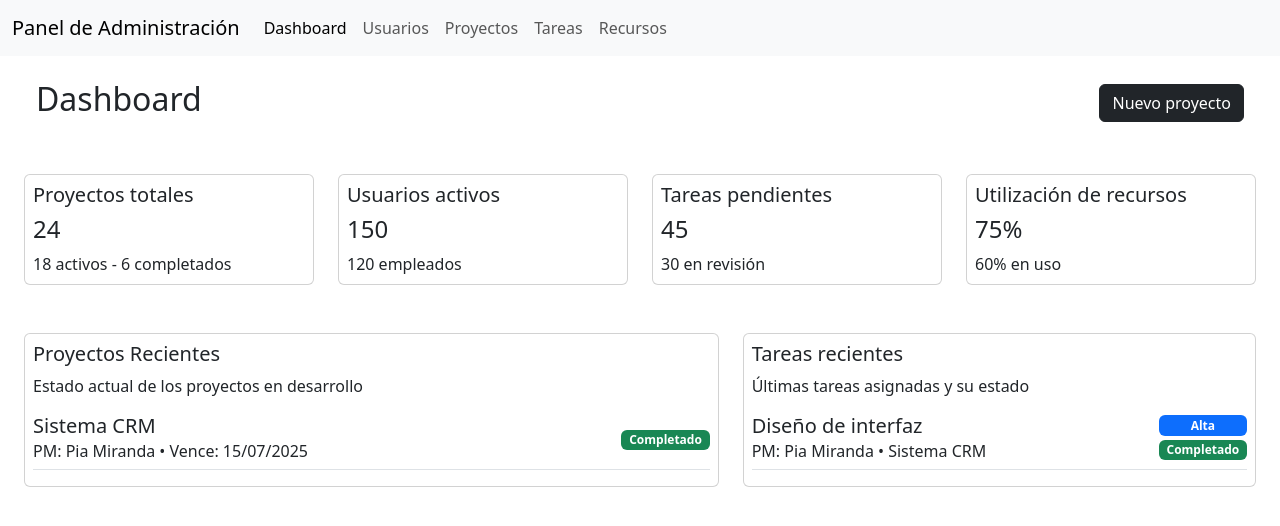
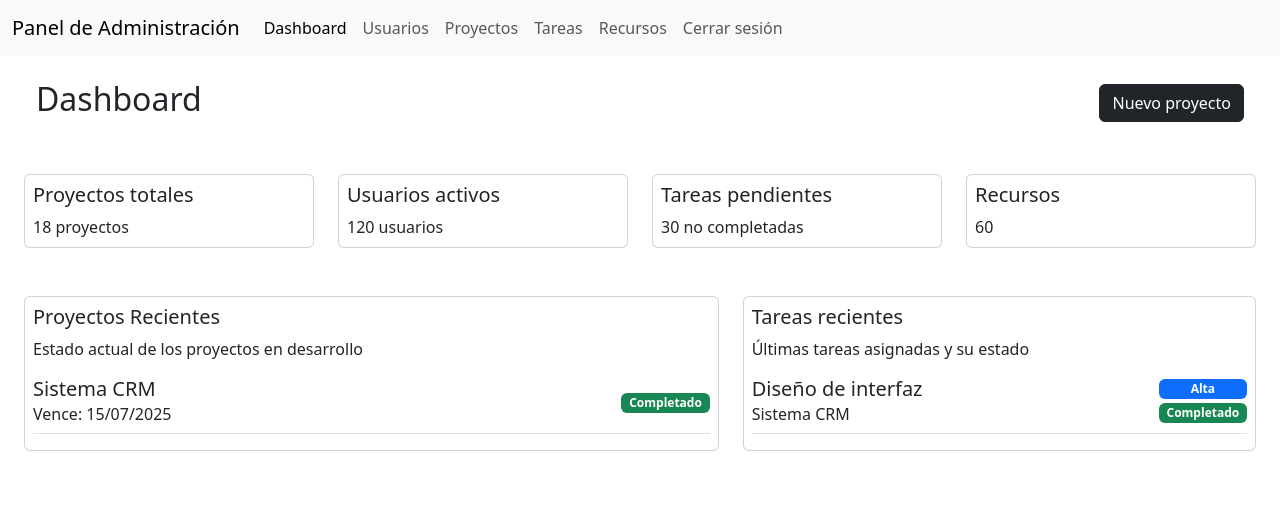
Before and after one commit to MartinPPY/Gesti-n-Empresarial, an Angular app: page /admin/dashboard in a window 1280 px wide. Shown: the top 526 px of the page. Built offline with nearby package versions, Linux system fonts and the light colour scheme.

Commit message:
agregando funcionalidades y validaciones

```diff
--- a/src/app/admin/admin.html
+++ b/src/app/admin/admin.html
@@ -22,6 +22,10 @@
                 <li class="nav-item">
                     <a class="nav-link" routerLink="/admin/resources">Recursos</a>
                 </li>
+
+                <li class="nav-item">
+                    <button class="nav-link" (click)="logOut()">Cerrar sesión</button>
+                </li>
             </ul>
         </div>
     </div>
--- a/src/app/admin/admin.ts
+++ b/src/app/admin/admin.ts
@@ -1,5 +1,5 @@
-import { Component } from '@angular/core';
-import { RouterLink, RouterOutlet } from '@angular/router';
+import { Component, inject } from '@angular/core';
+import { Router, RouterLink, RouterOutlet } from '@angular/router';
 
 @Component({
   selector: 'app-admin',
@@ -9,4 +9,10 @@ import { RouterLink, RouterOutlet } from '@angular/router';
 })
 export class Admin {
 
+  private router:Router = inject(Router)
+
+  logOut(){
+    this.router.navigate(['/log-in'])
+  }
+
 }
--- a/src/app/admin/components/dashboard/dashboard.html
+++ b/src/app/admin/components/dashboard/dashboard.html
@@ -5,7 +5,7 @@
         </article>
 
         <article class="col-6 col-lg-3 d-flex justify-content-end align-items-center">
-            <a class="btn btn-dark">Nuevo proyecto</a>
+            <a class="btn btn-dark" routerLink="/admin/projects">Nuevo proyecto</a>
         </article>
     </section>
 </main>
@@ -15,26 +15,22 @@
 
         <article class="card col-lg p-2">
             <h5 class="card-title">Proyectos totales</h5>
-            <h4>24</h4>
-            <p class="card-text">18 activos - 6 completados</p>
+            <p class="card-text">18 proyectos</p>
         </article>
 
         <article class="card col-lg p-2">
             <h5 class="card-title">Usuarios activos</h5>
-            <h4>150</h4>
-            <p class="card-text">120 empleados</p>
+            <p class="card-text">120 usuarios</p>
         </article>
 
         <article class="card col-lg p-2">
             <h5 class="card-title">Tareas pendientes</h5>
-            <h4>45</h4>
-            <p class="card-text">30 en revisión</p>
+            <p class="card-text">30 no completadas</p>
         </article>
 
         <article class="card col-lg p-2">
-            <h5 class="card-title">Utilización de recursos</h5>
-            <h4>75%</h4>
-            <p class="card-text">60% en uso</p>
+            <h5 class="card-title">Recursos</h5>
+            <p class="card-text">60</p>
         </article>
 
     </section>
@@ -48,7 +44,7 @@
             <div class="d-flex justify-content-between align-items-center border-bottom pb-2 mb-2">
                 <div>
                     <h5 class="card-title">Sistema CRM</h5>
-                    <h6 class="card-subtitle">PM: Pia Miranda • Vence: 15/07/2025</h6>
+                    <h6 class="card-subtitle">Vence: 15/07/2025</h6>
                 </div>
                 <div>
                     <span class="badge text-bg-success">Completado</span>
@@ -63,7 +59,7 @@
             <div class="d-flex justify-content-between align-items-center border-bottom pb-2 mb-2">
                 <div>
                     <h5 class="card-title">Diseño de interfaz</h5>
-                    <h6 class="card-subtitle"> PM: Pia Miranda • Sistema CRM </h6>
+                    <h6 class="card-subtitle">Sistema CRM </h6>
                 </div>
                 <div class="d-flex gap-1 flex-column">
                     <span class="badge text-bg-primary">Alta</span>
--- a/src/app/admin/components/dashboard/dashboard.ts
+++ b/src/app/admin/components/dashboard/dashboard.ts
@@ -1,8 +1,9 @@
 import { Component } from '@angular/core';
+import { RouterLink } from '@angular/router';
 
 @Component({
   selector: 'app-dashboard',
-  imports: [],
+  imports: [RouterLink],
   templateUrl: './dashboard.html',
   styleUrl: './dashboard.scss'
 })
--- a/src/app/admin/components/projects/projects.ts
+++ b/src/app/admin/components/projects/projects.ts
@@ -41,6 +41,15 @@ export class Projects implements OnInit {
   }
 
   addProject() {
+
+    if (this.projectForm.invalid) {
+      Swal.fire({
+        icon: 'error',
+        text: 'Revisa que los campos esten completos'
+      })
+      return
+    }
+
     const { name, dateInit, dateEnd } = this.projectForm.value
 
     console.log(this.projectForm.value)
--- a/src/app/admin/components/resources/resources.ts
+++ b/src/app/admin/components/resources/resources.ts
@@ -2,6 +2,7 @@ import { Component, inject, OnInit } from '@angular/core';
 import { FormBuilder, FormGroup, ReactiveFormsModule, Validators } from '@angular/forms';
 import { Project, Resource } from '../../models/interfaces';
 import { Admin } from '../../../services/admin';
+import Swal from 'sweetalert2';
 
 @Component({
   selector: 'app-resources',
@@ -50,7 +51,13 @@ export class Resources implements OnInit {
     const { name, projectId } = this.resourceForm.value
     this.adminService.addResource(name, parseInt(projectId)).subscribe({
       next: (res: any) => {
-        console.log('recurso agregado')
+        Swal.fire({
+          icon: 'success',
+          text: 'Recurso agregado correctamente',
+          timer: 2000
+        })
+        this.getResources()
+        this.resourceForm.reset()
       }
     })
   }
@@ -81,7 +88,13 @@ export class Resources implements OnInit {
     console.log(name, projectId, this.resourceId)
     this.adminService.updateResource(name, parseInt(projectId), this.resourceId).subscribe({
       next: (res: any) => {
-        console.log(res)
+        Swal.fire({
+          icon: 'success',
+          text: 'Recurso actualizado',
+          timer: 2000
+        })
+
+        this.getResources()
       }
     })
   }
--- a/src/app/admin/components/task/task.ts
+++ b/src/app/admin/components/task/task.ts
@@ -53,10 +53,21 @@ export class Task implements OnInit {
 
     this.adminServices.addTask(name, state, priority, employeeId, projectId).subscribe({
       next: (res: any) => {
-        console.log(res)
+        Swal.fire({
+          icon: 'success',
+          text: 'Tarea agregada correctamente',
+          timer: 2000
+        })
+        this.taskForm.reset()
+        this.getTasks()
       },
       error: (err: any) => {
         console.error(err)
+        Swal.fire({
+          icon: 'error',
+          text: 'No se ha podido agregar la tarea!',
+          timer: 2000
+        })
       }
     })
 
@@ -115,6 +126,7 @@ export class Task implements OnInit {
           timer: 2000
         })
         this.getTasks()
+        this.taskForm.reset()
 
       }
     })
--- a/src/app/admin/components/users/users.html
+++ b/src/app/admin/components/users/users.html
@@ -138,9 +138,6 @@
 
                 </form>
             </div>
-            <div class="modal-footer">
-                <button type="button" class="btn btn-secondary" data-bs-dismiss="modal">Cerrar</button>
-            </div>
         </div>
     </div>
 </div>
--- a/src/app/admin/components/users/users.ts
+++ b/src/app/admin/components/users/users.ts
@@ -100,22 +100,31 @@ export class Users implements OnInit {
   }
 
   addUser() {
+
+    if (this.userForm.invalid) {
+      Swal.fire({
+        icon: 'error',
+        text: 'Revisa que todos los campos esten completos'
+      })
+      return
+    }
+
     const { name, lastName, email, password, role } = this.userForm.value;
 
     this.authService.register(name!, lastName!, email!, password!, role!).subscribe({
       next: (res: any) => {
         Swal.fire({
-          icon:'success',
-          text:'Usuario agregado'
+          icon: 'success',
+          text: 'Usuario agregado'
         })
         this.getUsers()
       },
-      error:(err:any)=>{
+      error: (err: any) => {
         Swal.fire({
-          icon:'error',
-          title:'¡Ha ocurrido un error!',
-          text:'No se ha podido agregar a este usuario',
-          timer:2000
+          icon: 'error',
+          title: '¡Ha ocurrido un error!',
+          text: 'No se ha podido agregar a este usuario',
+          timer: 2000
         })
         console.error(err)
       }
```
Also changed, not shown: 2 other files (tests, documents, lock files or other folders).
